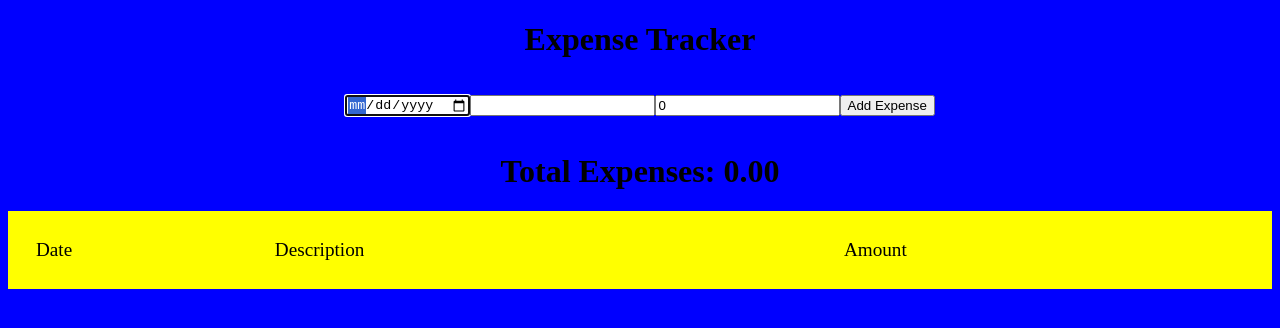
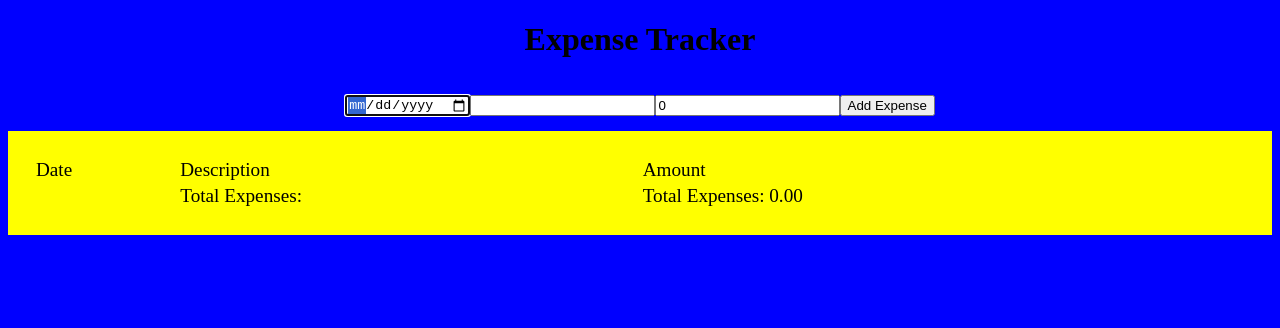
Before and after one commit to bcp2415/project_2, a plain HTML site: page index.html in a window 1280 px wide. Drawn offline with Linux system fonts and the light colour scheme.

Commit message:
Deleted JS lines setting up heading for table; this is now in HTML.  HTML also codes Total Expenses line, plus some addditional id's to target the appropriate elements.

```diff
--- a/index.html
+++ b/index.html
@@ -22,12 +22,20 @@
         <button type="button" name="button" id="add">Add Expense</button>
     </div>
 
-    <h1 id="totalExp">
-        Total Expenses:
-    </h1>
+    <table id="table">
+        <tr>
+            <td>Date</td>
+            <td>Description</td>
+            <td>Amount</td>
+        </tr>
+        <div id="data">
 
-    <table id="table">
-
+        </div>
+        <tr>
+            <td></td>
+            <td>Total Expenses:</td>
+            <td id="totalExp"></td>
+        </tr>
     </table>
 
 </body>
--- a/main.js
+++ b/main.js
@@ -9,7 +9,6 @@ var buttonCount = 0;
 
 function init() {
 
-
     // Initialize all 3 input fields by clearing them and placing focus in date:
     date.value = "";
     description.value = "";
@@ -20,9 +19,6 @@ function init() {
     document.querySelector('#add').addEventListener('click', function() {
         addNewExpense(date, description, amount);
     });
-
-    // Create headings and basic structure for table:
-    table.insertAdjacentHTML('afterbegin', '<tr><td>Date</td><td>Description</td><td>Amount</td></tr>');
 
     // Print total expenses so far:
     totalExp.innerHTML = `Total Expenses:  ${total.toFixed(2)}`;
@@ -72,6 +68,12 @@ function addNewExpense(date, description, amount) {
 
 function DeleteRow(buttonCount) {
     console.log('Delete row function called.');
+
+    // Remove tr element:
+    document.querySelector(`#button${buttonCount}`).parentElement.parentElement.remove();
+
+    // Recalculate and adjust total expenses:
+
 };
 
 init();
```
